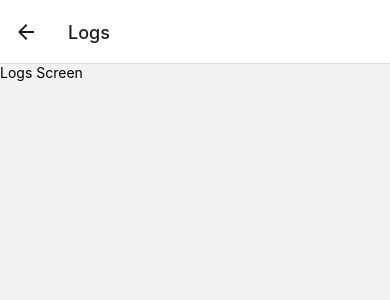
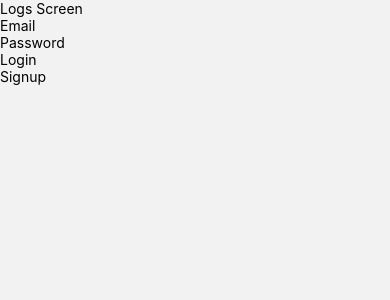
Before and after one commit to Hoshaiah/urJournal, a React Native app: screen /Logs in a window 390 px wide. Shown: the top 300 px of the page. Built offline with nearby package versions, Linux system fonts and the light colour scheme.

Commit message:
added logscreen text inputs and buttons

```diff
--- a/App.js
+++ b/App.js
@@ -12,7 +12,7 @@ export default function App() {
     <NavigationContainer>
       <Stack.Navigator initialRouteName='Home'>
         <Stack.Screen name='Home' component={HomeScreen}/>
-        <Stack.Screen name='Logs' component={LogsScreen}/>
+        <Stack.Screen options={{headerShown: false}} name='Logs' component={LogsScreen}/>
       </Stack.Navigator>
     </NavigationContainer>
   );
--- a/screens/LogsScreen.js
+++ b/screens/LogsScreen.js
@@ -1,11 +1,55 @@
-import { StyleSheet, Text, View } from 'react-native';
+import { TouchableOpacity, StyleSheet, Text, View, KeyboardAvoidingView, TextInput } from 'react-native';
+import { useState, useRef } from 'react'
+import { auth } from '../firebase';
 
 function LogsScreen () {
+    const [email, setEmail]= useState('')
+    const [password, setPassword]= useState('')
+
+    const handleSignUp = () => {
+        auth
+        .createUserWithEmailAndPassword(email, password)
+        .then(userCredentials => {
+            const user = userCredentials.user;
+            console.log(user.email)
+        }).catch(error => {
+            alert(error.message)
+            console.log(error)
+        })
+    }
     return (
-        <View>
+        <KeyboardAvoidingView>
             <Text>Logs Screen</Text>
-        </View>
+
+            <View>
+                <TextInput value={email} onChangeText={setEmail} placeholder="Email"/>
+                <TextInput value={password} onChangeText={setPassword} placeholder="Password" secureTextEntry/>
+            </View>
+
+            <View>
+                <TouchableOpacity
+                    style={styles.button}
+                    onPress={()=> {console.log(email)}}>
+                    <Text>Login</Text>
+                </TouchableOpacity>
+                <TouchableOpacity
+                    style={styles.button}
+                    onPress={handleSignUp}>
+                    <Text>Signup</Text>
+                </TouchableOpacity>
+            </View>
+        </KeyboardAvoidingView>
     )
 }
 
+const styles = StyleSheet.create({
+    container: {
+
+    },
+
+    button: {
+
+    }
+})
+
 export default LogsScreen;
```
